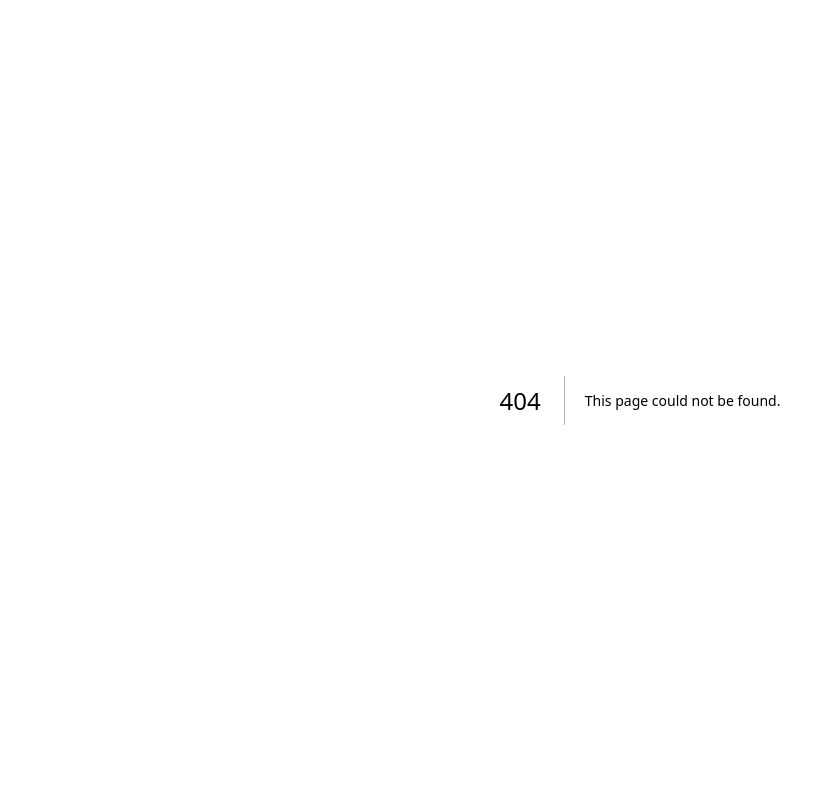
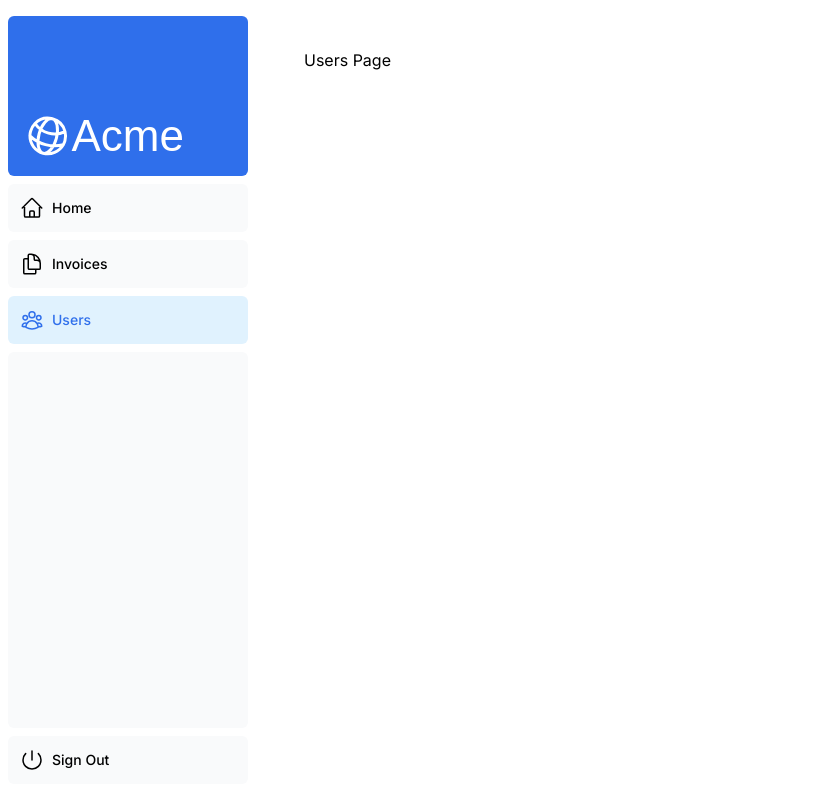
Before and after one commit to aumobongUNB2023/Attack-Tree, a Next.js app: page /dashboard/users in a window 1280 px wide. Before the commit this address had no page. Shown: the whole page, without its empty margins (0-835 px from the left). Built offline with nearby package versions, Linux system fonts and the light colour scheme; a web font is replaced by a local one.

Commit message:
user page

```diff
--- /dev/null
+++ b/app/dashboard/users/page.tsx
@@ -0,0 +1,3 @@
+export default function page() {
+  return <p>Users Page</p>;
+}
```
